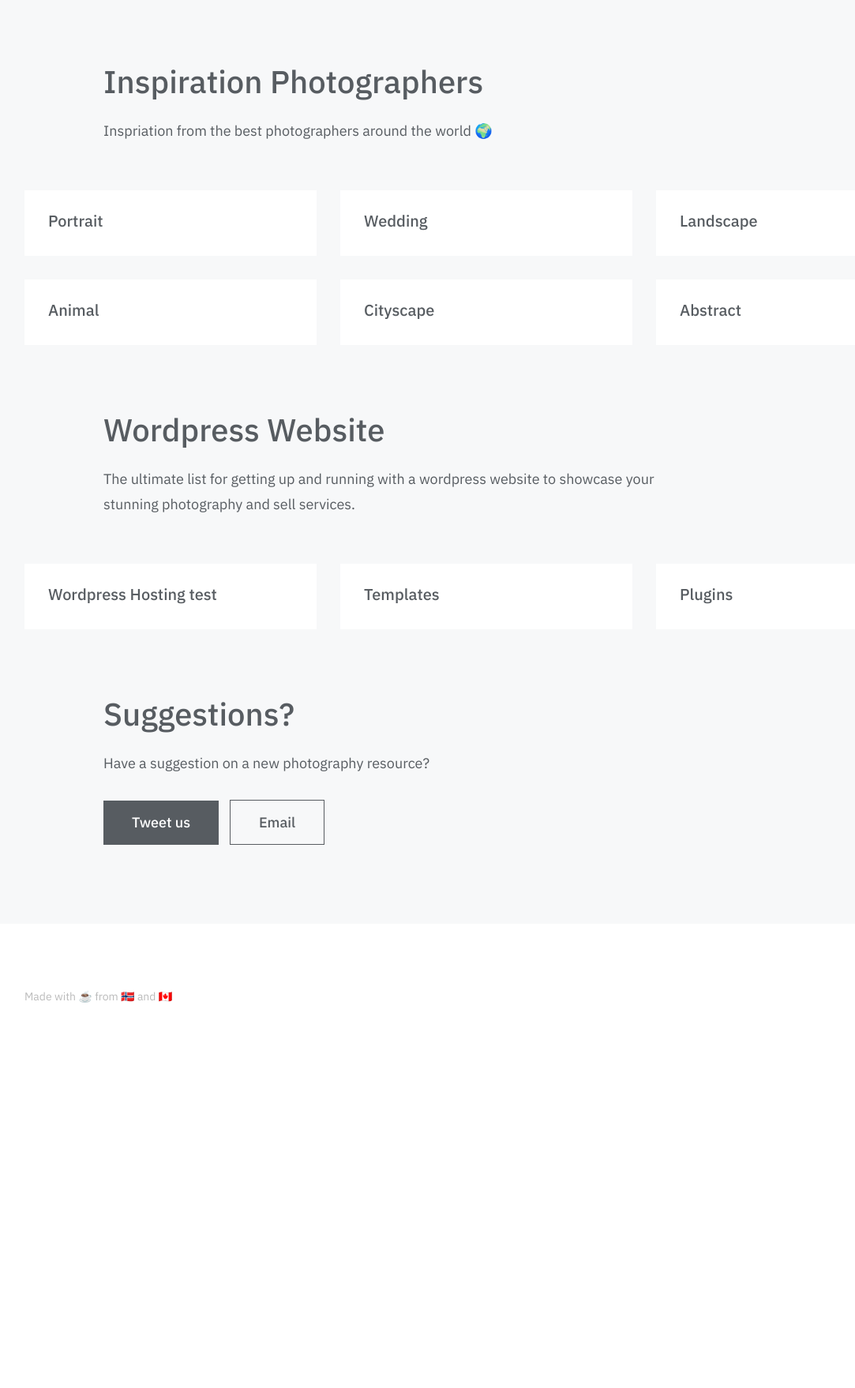
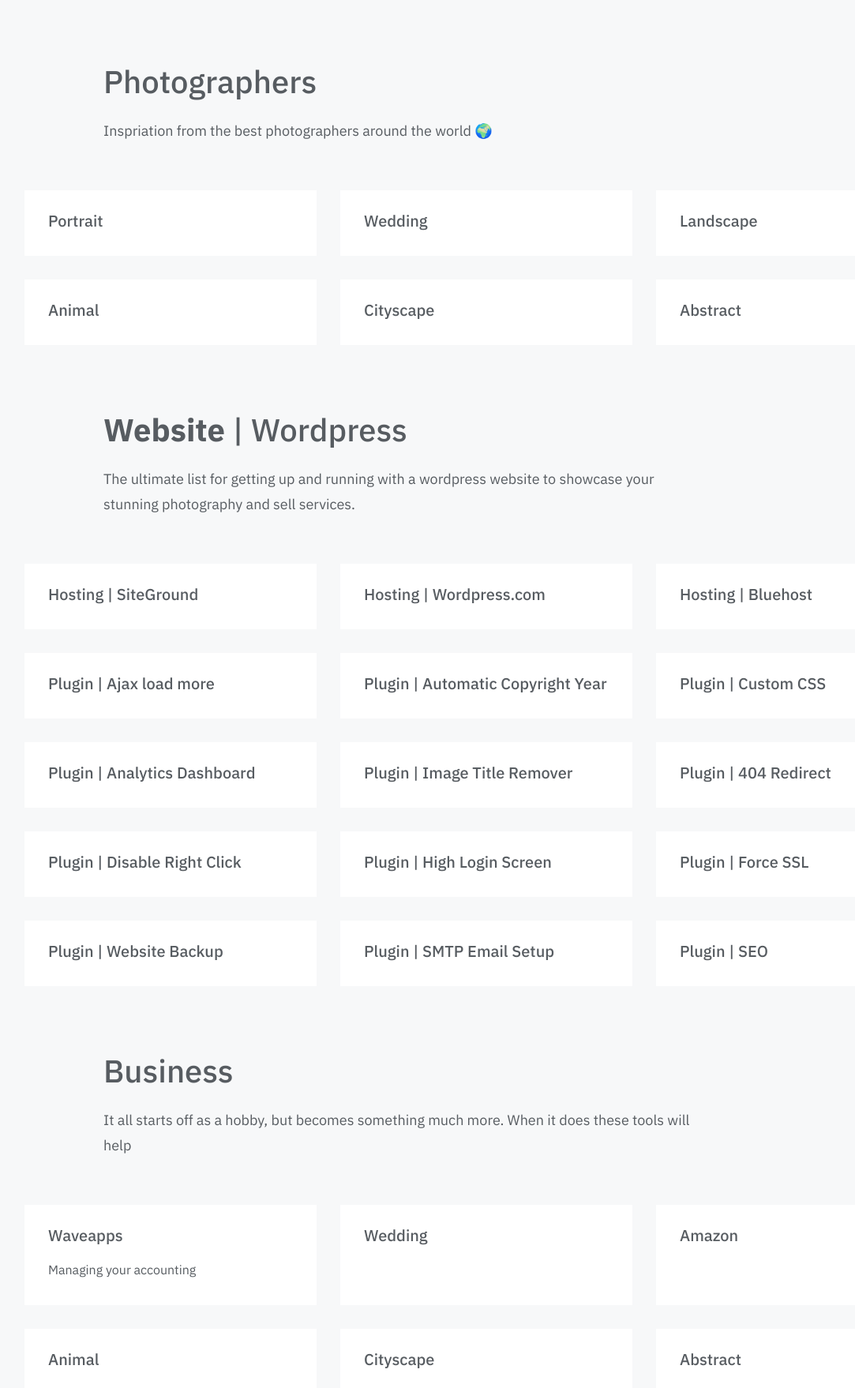
Before and after one commit to trollsterin/trollsterin.github.io, a Jekyll site: the page built from index.md, in a window 1280 px wide, cut to the strip 615-2373 px from the top of the page. Shown: the whole strip at 79% size, without its empty margins (24-1107 px from the left). Built offline with Jekyll 4.4.1, drawn with Linux system fonts in a browser that asks for light colours; before the commit the page ends 1970 px from its top, so only the background shows below that; some of the changed text lies outside the part shown.

Commit message:
home screen fixes (#14)

```diff
--- a/index.md
+++ b/index.md
@@ -26,17 +26,16 @@
     #     label: Download — v4.0.0
     #     url: https://example.com
 
-# Features section
 features:
-    rows: # Add feature rows below, there are examples with all available options
-        - title: Inspiration Photographers
+    rows:
+        - title: Photographers
           description: Inspriation from the best photographers around the world 🌍
-          grid: # Add feature grid items below, there are examples with all available options
+          grid:
               - title: Portrait
-                url: https://www.instagram.com/bszphoto/
+                url: https://www.instagram.com/ginaryanphoto/
                 # description: testing this out
               - title: Wedding
-                url: https://www.instagram.com/ginaryanphoto/
+                url: https://www.instagram.com/griffinphotography.no
                 # description:
               - title: Landscape
                 url: https://www.instagram.com/benjaminhardman/
@@ -45,23 +44,105 @@
                 url: https://www.instagram.com/kpunkka/
                 # description:
               - title: Cityscape
-                url: https://instagram.com/jonnygrifff/
+                url: https://www.instagram.com/mr007/
                 # description:
               - title: Abstract
                 url: https://instagram.com/jonnygrifff/
                 # description:
-        - title: Wordpress Website
+
+        - title: <b>Website</b> | Wordpress
           description: The ultimate list for getting up and running with a wordpress website to showcase your stunning photography and sell services.
-          grid: # Add feature grid items below, there are examples with all available options
-              - title: Wordpress Hosting test
-                url: www.google.com
+          grid:
+              - title: Hosting | SiteGround
+                url: https://www.siteground.com
                 # description:
-              - title: Templates
+              - title: Hosting | Wordpress.com
                 # description:
-                url_local: /testing
-              - title: Plugins
+                url: https://www.wordpress.com
+              - title: Hosting | Bluehost
                 # description:
-                url: https://vg.no
+                url: https://www.bluehost.com
+              - title: Plugin | Ajax load more
+                url: https://wordpress.org/plugins/ajax-load-more/
+                # description:
+              - title: Plugin | Automatic Copyright Year
+                # description:
+                url: https://wordpress.org/plugins/automatic-copyright-year/
+              - title: Plugin | Custom CSS
+                # description:
+                url: https://wordpress.org/plugins/custom-css-pro/
+              - title: Plugin | Analytics Dashboard
+                url: https://wordpress.org/plugins/google-analytics-dashboard-for-wp/
+                # description:
+              - title: Plugin | Image Title Remover
+                # description:
+                url: https://wordpress.org/plugins/image-title-remove/
+              - title: Plugin | 404 Redirect
+                # description:
+                url: https://wordpress.org/plugins/redirect-404-error-page-to-homepage-or-custom-page/
+              - title: Plugin | Disable Right Click
+                # description:
+                url: https://wordpress.org/plugins/right-click-disable-orignal/
+              - title: Plugin | High Login Screen
+                # description:
+                url: https://wordpress.org/plugins/wps-hide-login/
+              - title: Plugin | Force SSL
+                # description:
+                url: https://wordpress.org/plugins/wp-force-ssl/
+              - title: Plugin | Website Backup
+                # description:
+                url: https://wordpress.org/plugins/updraftplus/
+              - title: Plugin | SMTP Email Setup
+                # description:
+                url: https://wordpress.org/plugins/wp-mail-smtp/
+              - title: Plugin | SEO
+                # description:
+                url: https://wordpress.org/plugins/wordpress-seo/
+
+        - title: Business
+          description: It all starts off as a hobby, but becomes something much more. When it does these tools will help
+          grid:
+              - title: Waveapps
+                url: https://www.waveapps.com
+                description: Managing your accounting
+              - title: Wedding
+                url: https://www.instagram.com/griffinphotography.no
+                # description:
+              - title: Amazon
+                url: https://www.instagram.com/benjaminhardman/
+                # description:
+              - title: Animal
+                url: https://www.instagram.com/kpunkka/
+                # description:
+              - title: Cityscape
+                url: https://www.instagram.com/mr007/
+                # description:
+              - title: Abstract
+                url: https://instagram.com/jonnygrifff/
+                # description:
+
+        - title: Photography Gear
+          description: Let's be real, we all know that it
+          grid:
+              - title: Waveapps
+                url: https://www.waveapps.com
+                description: Managing your accounting
+              - title: Wedding
+                url: https://www.instagram.com/griffinphotography.no
+                # description:
+              - title: Amazon
+                url: https://www.instagram.com/benjaminhardman/
+                # description:
+              - title: Animal
+                url: https://www.instagram.com/kpunkka/
+                # description:
+              - title: Cityscape
+                url: https://www.instagram.com/mr007/
+                # description:
+              - title: Abstract
+                url: https://instagram.com/jonnygrifff/
+                # description:
+
     footer:
         title: Suggestions?
         description: Have a suggestion on a new photography resource?
--- a/troll-theme/_includes/hero.html
+++ b/troll-theme/_includes/hero.html
@@ -35,27 +35,27 @@
 								{% if button.external_url == true %}
 									{% if button.style == 'filled' %}
 										{% if button.icon %}
-											<a href="{{ button.url }}" class="c-btn c-btn--white c-btn--lg u-h6 u-mr-1 u-mb-2">
+											<a href="{{ button.url }}" target="_blank" class="c-btn c-btn--white c-btn--lg u-h6 u-mr-1 u-mb-2">
 												{{ button.label }}
 												<div class="c-btn__icon">
 													<i class="o-icon o-icon--{{ button.icon }}"></i>
 												</div>
 											</a>
 										{% else %}
-											<a href="{{ button.url }}" class="c-btn c-btn--white c-btn--lg u-h6 u-mr-1 u-mb-2">
+											<a href="{{ button.url }}" target="_blank" class="c-btn c-btn--white c-btn--lg u-h6 u-mr-1 u-mb-2">
 												{{ button.label }}
 											</a>
 										{% endif %}
 									{% elsif button.style == 'bordered' %}
 										{% if button.icon %}
-											<a href="{{ button.url }}" class="c-btn c-btn--bordered-white c-btn--lg u-h6 u-mr-1 u-mb-2">
+											<a href="{{ button.url }}" target="_blank" class="c-btn c-btn--bordered-white c-btn--lg u-h6 u-mr-1 u-mb-2">
 												{{ button.label }}
 												<div class="c-btn__icon">
 													<i class="o-icon o-icon--{{ button.icon }}"></i>
 												</div>
 											</a>
 										{% else %}
-											<a href="{{ button.url }}" class="c-btn c-btn--bordered-white c-btn--lg u-h6 u-mr-1 u-mb-2">
+											<a href="{{ button.url }}" target="_blank" class="c-btn c-btn--bordered-white c-btn--lg u-h6 u-mr-1 u-mb-2">
 												{{ button.label }}
 											</a>
 										{% endif %}
--- a/troll-theme/_sass/components/_feature-card.scss
+++ b/troll-theme/_sass/components/_feature-card.scss
@@ -21,7 +21,7 @@
 }
 
 .c-feature-card:hover {
-	background-color: yellow
+	background-color: #ffaf36
 }
 
 .c-feature-card--large {
```
